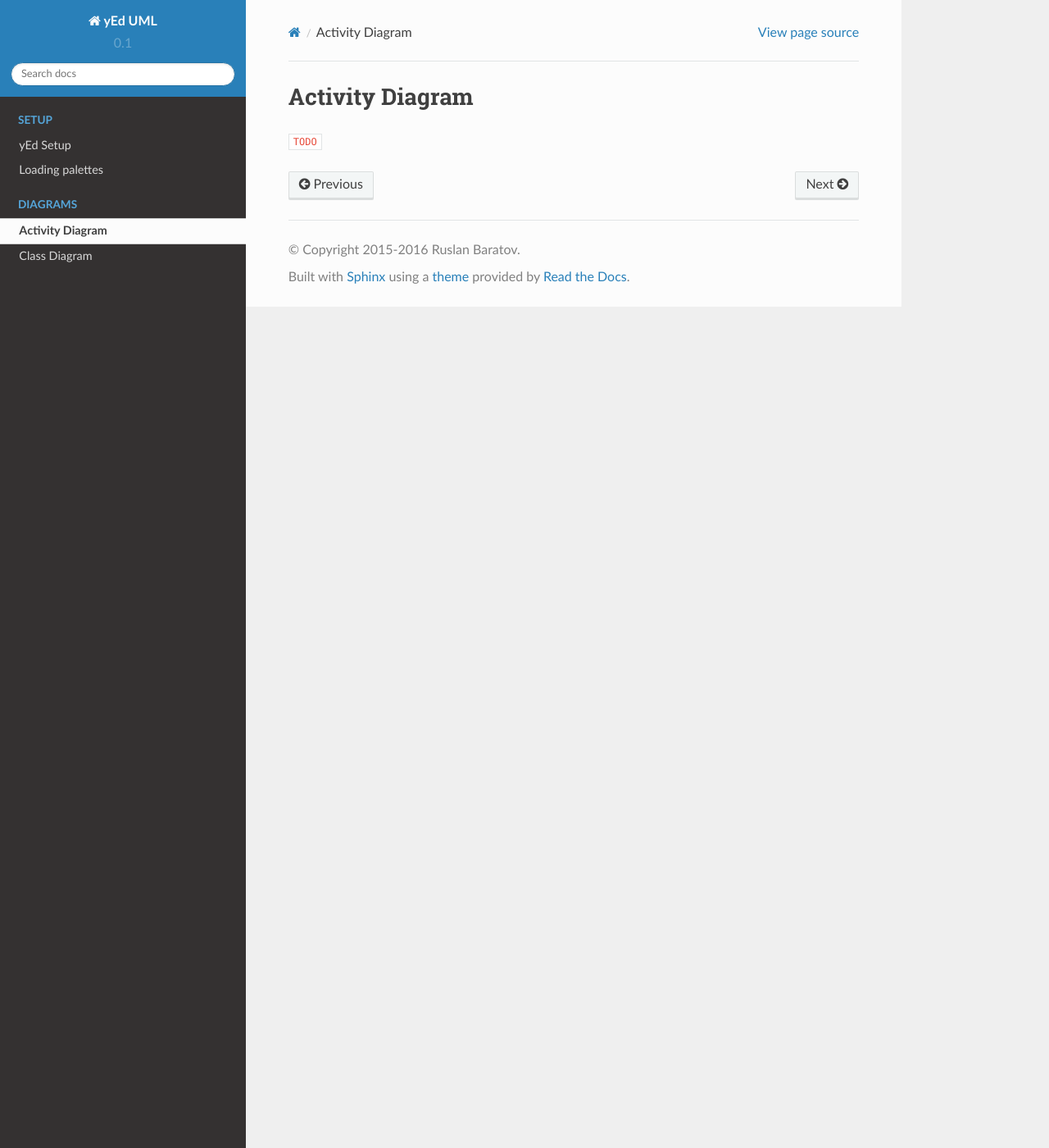
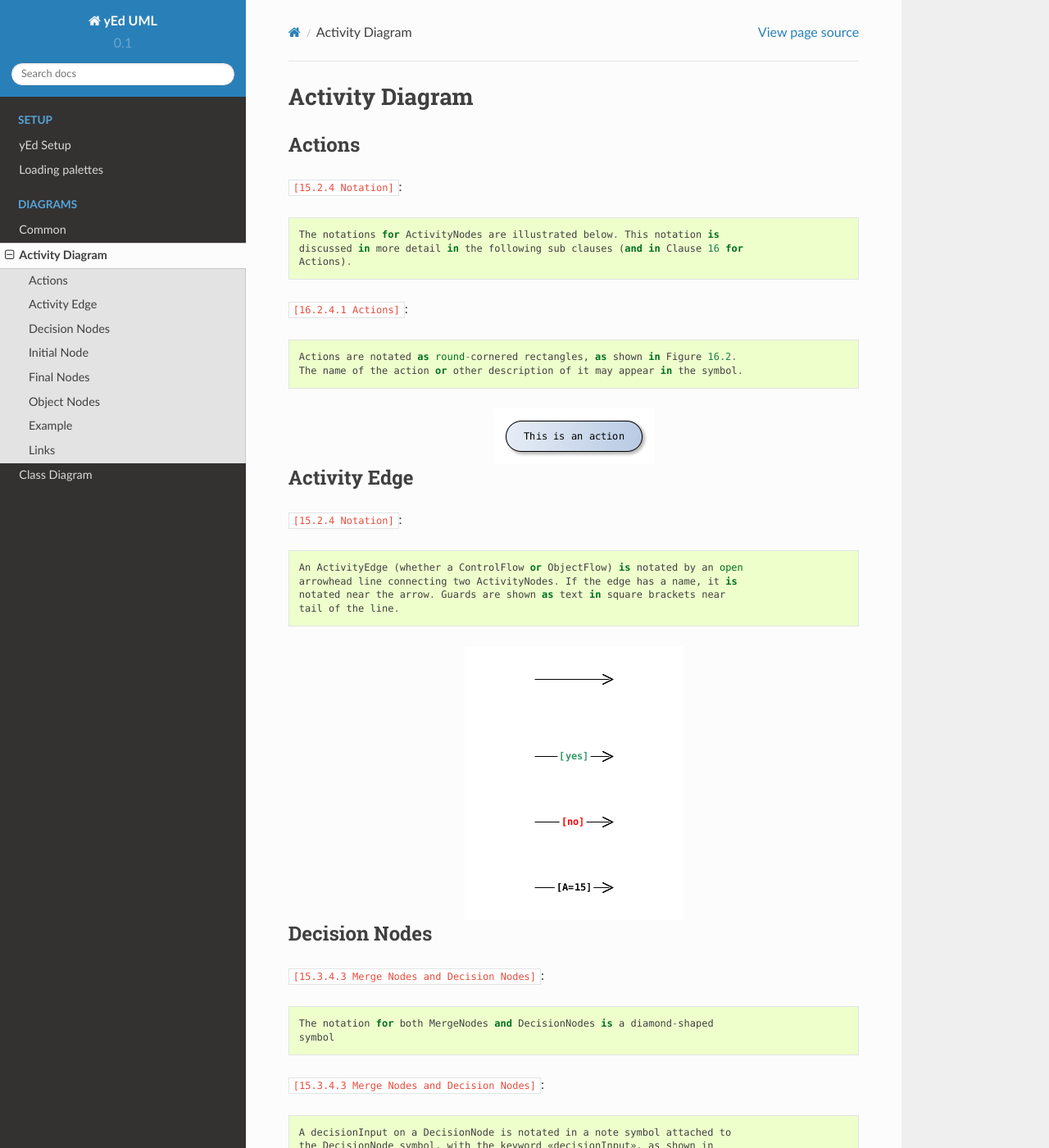
Before and after one commit to ruslo/yed-uml, a Sphinx documentation site: the page built from docs/activity-diagram.rst, in a window 1280 px wide and 1400 px high. Shown: the whole window at 82% size. Built offline with Sphinx 7.4.7 and the Read the Docs theme 2.0.0, drawn with Linux system fonts in a browser that asks for light colours; some of the changed text lies outside the part shown.

Commit message:
Add Activity Diagram section

```diff
--- a/docs/activity-diagram.rst
+++ b/docs/activity-diagram.rst
@@ -1,4 +1,114 @@
 Activity Diagram
 ================
 
-``TODO``
+Actions
+-------
+
+``[15.2.4 Notation]``::
+
+  The notations for ActivityNodes are illustrated below. This notation is
+  discussed in more detail in the following sub clauses (and in Clause 16 for
+  Actions).
+
+``[16.2.4.1 Actions]``::
+
+  Actions are notated as round-cornered rectangles, as shown in Figure 16.2.
+  The name of the action or other description of it may appear in the symbol.
+
+.. image:: activity-diagram/action.png
+  :align: center
+
+Activity Edge
+-------------
+
+``[15.2.4 Notation]``::
+
+  An ActivityEdge (whether a ControlFlow or ObjectFlow) is notated by an open
+  arrowhead line connecting two ActivityNodes. If the edge has a name, it is
+  notated near the arrow. Guards are shown as text in square brackets near
+  tail of the line.
+
+.. image:: activity-diagram/activity-edge.png
+  :align: center
+
+.. image:: activity-diagram/activity-edge-yes.png
+  :align: center
+
+.. image:: activity-diagram/activity-edge-no.png
+  :align: center
+
+.. image:: activity-diagram/activity-edge-guard.png
+  :align: center
+
+Decision Nodes
+--------------
+
+``[15.3.4.3 Merge Nodes and Decision Nodes]``::
+
+  The notation for both MergeNodes and DecisionNodes is a diamond-shaped
+  symbol
+
+``[15.3.4.3 Merge Nodes and Decision Nodes]``::
+
+  A decisionInput on a DecisionNode is notated in a note symbol attached to
+  the DecisionNode symbol, with the keyword «decisionInput», as shown in
+  Figure 15.33
+
+.. image:: activity-diagram/decision-two.png
+  :align: center
+
+.. image:: activity-diagram/decision-yes-no.png
+  :align: center
+
+.. image:: activity-diagram/decision-remainder.png
+  :align: center
+
+Initial Node
+------------
+
+``[15.3.4.1 Initial and Final Nodes]``::
+
+  InitialNodes are notated as a solid circle
+
+.. image:: activity-diagram/initial-node.png
+  :align: center
+
+Final Nodes
+-----------
+
+``[15.3.4.1 Initial and Final Nodes]``::
+
+  ActivityFinalNodes are notated as a solid circle within a hollow circle, as
+  shown in Figure 15.28. This can be thought of as a goal notated as
+  “bull’s eye,” or target.
+
+.. image:: activity-diagram/final-node.png
+  :align: center
+
+.. note::
+
+  It's not possible to create this as one element so it's separated to
+  "Final Node (internal)" and "Final Node (external).
+
+Object Nodes
+------------
+
+``[15.4.4.1 Object Nodes]``::
+
+  ObjectNodes are notated as rectangles
+
+.. image:: activity-diagram/object-node.png
+  :align: center
+
+Example
+-------
+
+.. image:: activity-diagram/example.png
+  :align: center
+
+Links
+-----
+
+.. seealso::
+
+  `UML Activity Diagrams: Reference <https://msdn.microsoft.com/en-us/library/dd409360.aspx>`_
--- a/docs/index.rst
+++ b/docs/index.rst
@@ -14,5 +14,10 @@
   :maxdepth: 1
   :caption: Diagrams
 
+  Common <common>
   Activity Diagram <activity-diagram>
   Class Diagram <class-diagram>
+
+.. note::
+  Id of type ``[14.3.3.1 StateMachineExtension]`` refers to
+  `UML 2.5 standard <http://www.omg.org/spec/UML/2.5/>`_.
```
Also changed, not shown: docs/common.rst (added, +14 -0 lines), docs/activity-diagram/action.png (added), docs/activity-diagram/activity-edge-guard.png (added), docs/activity-diagram/activity-edge-no.png (added), docs/activity-diagram/activity-edge-yes.png (added), docs/activity-diagram/activity-edge.png (added), docs/activity-diagram/decision-remainder.png (added), docs/activity-diagram/decision-two.png (added), docs/activity-diagram/decision-yes-no.png (added), docs/activity-diagram/example.png (added), docs/activity-diagram/final-node.png (added), docs/activity-diagram/initial-node.png (added), docs/activity-diagram/object-node.png (added), docs/common/note.png (added).
